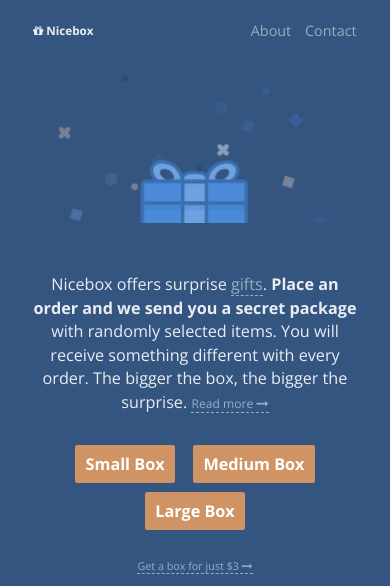
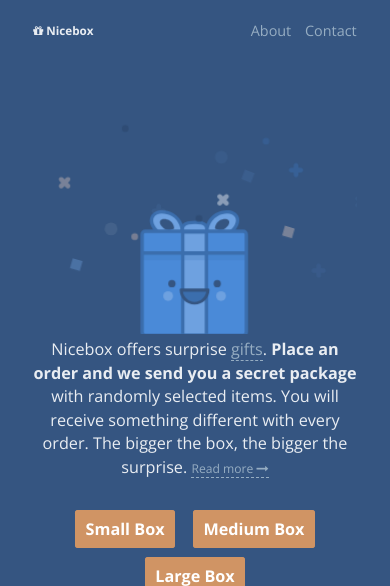
Before and after one commit to thomaskimura/Nicebox, a PHP site: page / in a window 390 px wide. Shown: the top 586 px of the page. Run offline with PHP 8.4, Linux system fonts and the light colour scheme; style sheets or scripts are compiled from the project's sources; some libraries are stand-ins or nearby versions.

Commit message:
Fix responsive svg

```diff
--- a/sass/base/animation.scss
+++ b/sass/base/animation.scss
@@ -2,30 +2,29 @@
 	max-width:100%;
 	overflow:hidden;
 	@media screen and (max-width: 550px){
-		height:330px;
+		height:400px;
 		position:relative;
-		top:-50px;
 	}
 	@media screen and (max-width: 525px){
-		height:310px;
+		height:400px;
 	}
 	@media screen and (max-width: 499px){
-		height:290px;
+		height:375px;
 	}
 	@media screen and (max-width: 475px){
-		height:270px;
+		height:350px;
 	}
 	@media screen and (max-width: 450px){
-		height:250px;
+		height:325px;
 	}
 	@media screen and (max-width: 425px){
-		height:230px;
+		height:300px;
 	}
 	@media screen and (max-width: 399px){
-		height:210px;
+		height:275px;
 	}
 	@media screen and (max-width: 375px){
-		height:175px;
+		height:250px;
 	}
 }
 
```
